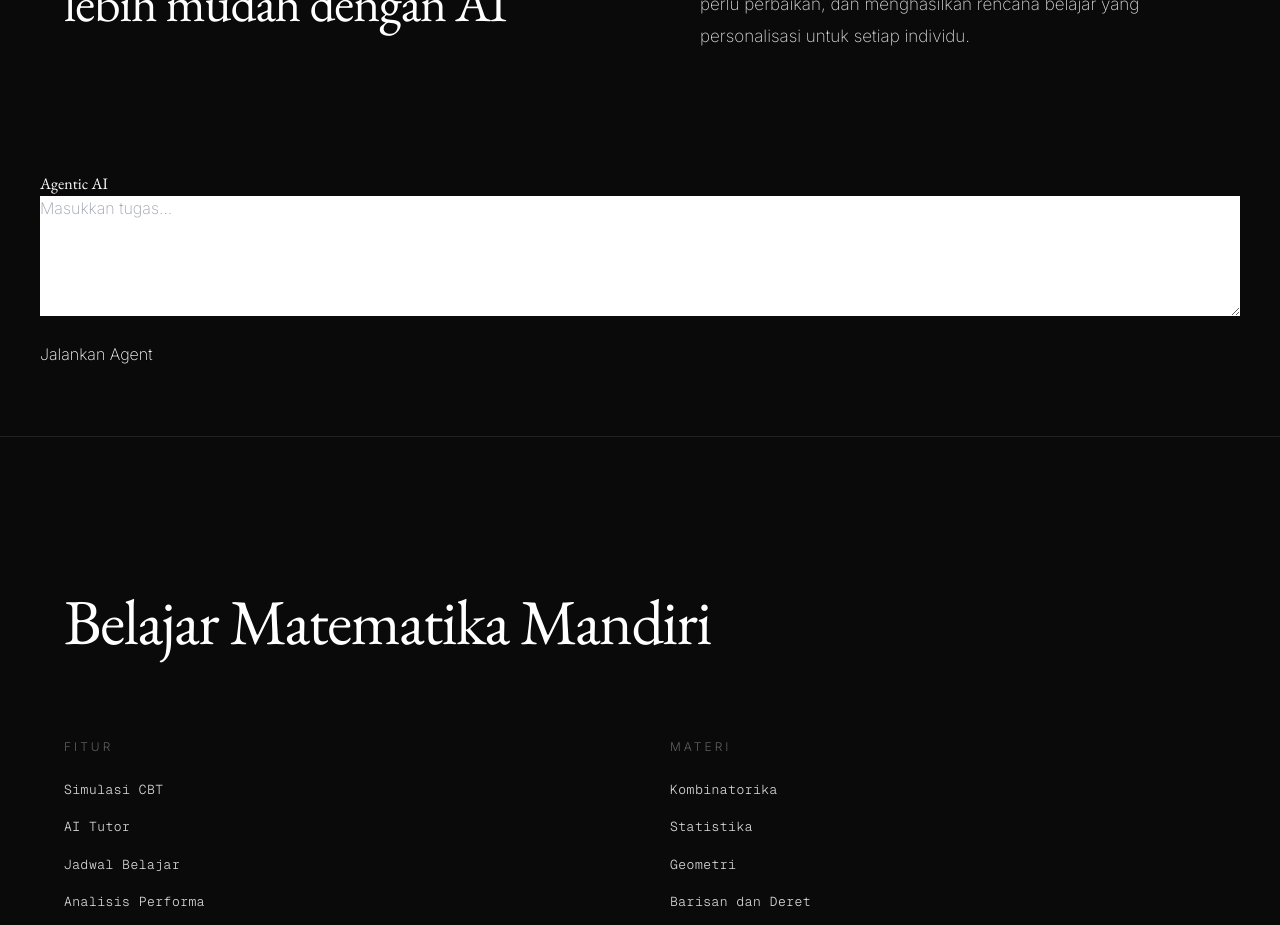
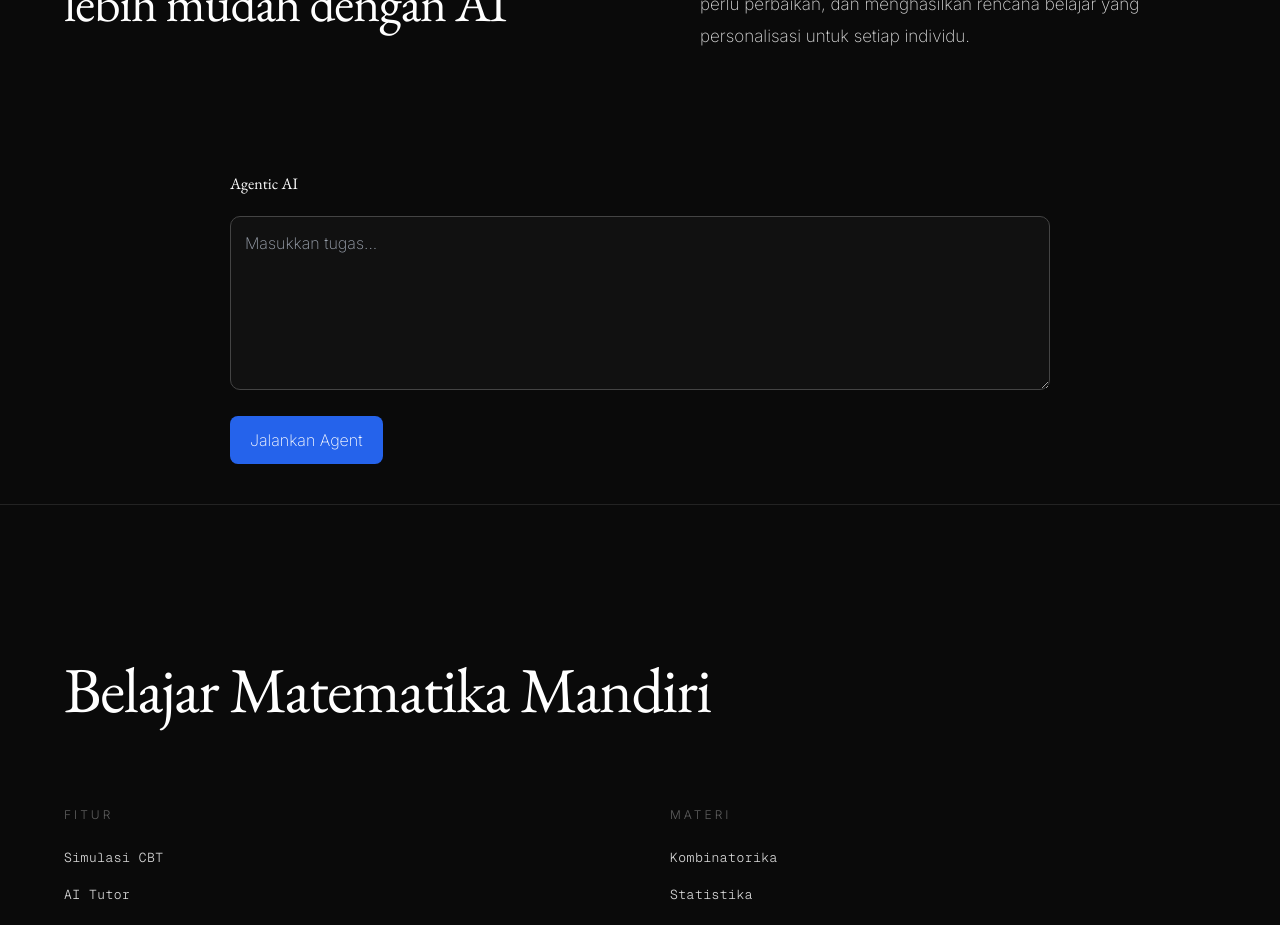
Before and after one commit to irzalgit/vue-kim, a React (Vite) app in the folder app/: page / in a window 1280 px wide. Shown: the part 2940-3865 px from the top of the page. Built offline with nearby package versions, Linux system fonts and the light colour scheme.

Commit message:
Improve Agent UI

```diff
--- a/app/src/sections/Agent.tsx
+++ b/app/src/sections/Agent.tsx
@@ -16,32 +16,75 @@ export default function Agent() {
   }
 
   return (
-    <section style={{ padding: "40px" }}>
-      <h2>Agentic AI</h2>
+    <section
+      style={{
+        padding: "40px",
+        maxWidth: "900px",
+        margin: "0 auto",
+      }}
+    >
+      <h2
+        style={{
+          color: "#ffffff",
+          marginBottom: "20px",
+        }}
+      >
+        Agentic AI
+      </h2>
 
       <textarea
-        rows={5}
+        rows={6}
         value={prompt}
         onChange={(e) => setPrompt(e.target.value)}
         placeholder="Masukkan tugas..."
         style={{
           width: "100%",
-          marginBottom: 20,
+          padding: "14px",
+          marginBottom: "20px",
+          background: "#111111",
+          color: "#ffffff",
+          border: "1px solid #444444",
+          borderRadius: "10px",
+          fontSize: "16px",
+          fontFamily: "inherit",
+          resize: "vertical",
+          boxSizing: "border-box",
+          outline: "none",
         }}
       />
 
-      <button onClick={handleRun}>
+      <button
+        onClick={handleRun}
+        style={{
+          padding: "12px 20px",
+          background: "#2563eb",
+          color: "#ffffff",
+          border: "none",
+          borderRadius: "8px",
+          fontSize: "16px",
+          cursor: "pointer",
+        }}
+      >
         Jalankan Agent
       </button>
 
+      {answer && (
         <pre
           style={{
-          marginTop: 30,
+            marginTop: "30px",
+            padding: "20px",
+            background: "#111111",
+            color: "#ffffff",
+            border: "1px solid #333333",
+            borderRadius: "10px",
             whiteSpace: "pre-wrap",
+            fontFamily: "monospace",
+            lineHeight: "1.6",
           }}
         >
           {answer}
         </pre>
+      )}
     </section>
   );
 }
```
Lines whose indentation alone changed are shown as unchanged.
